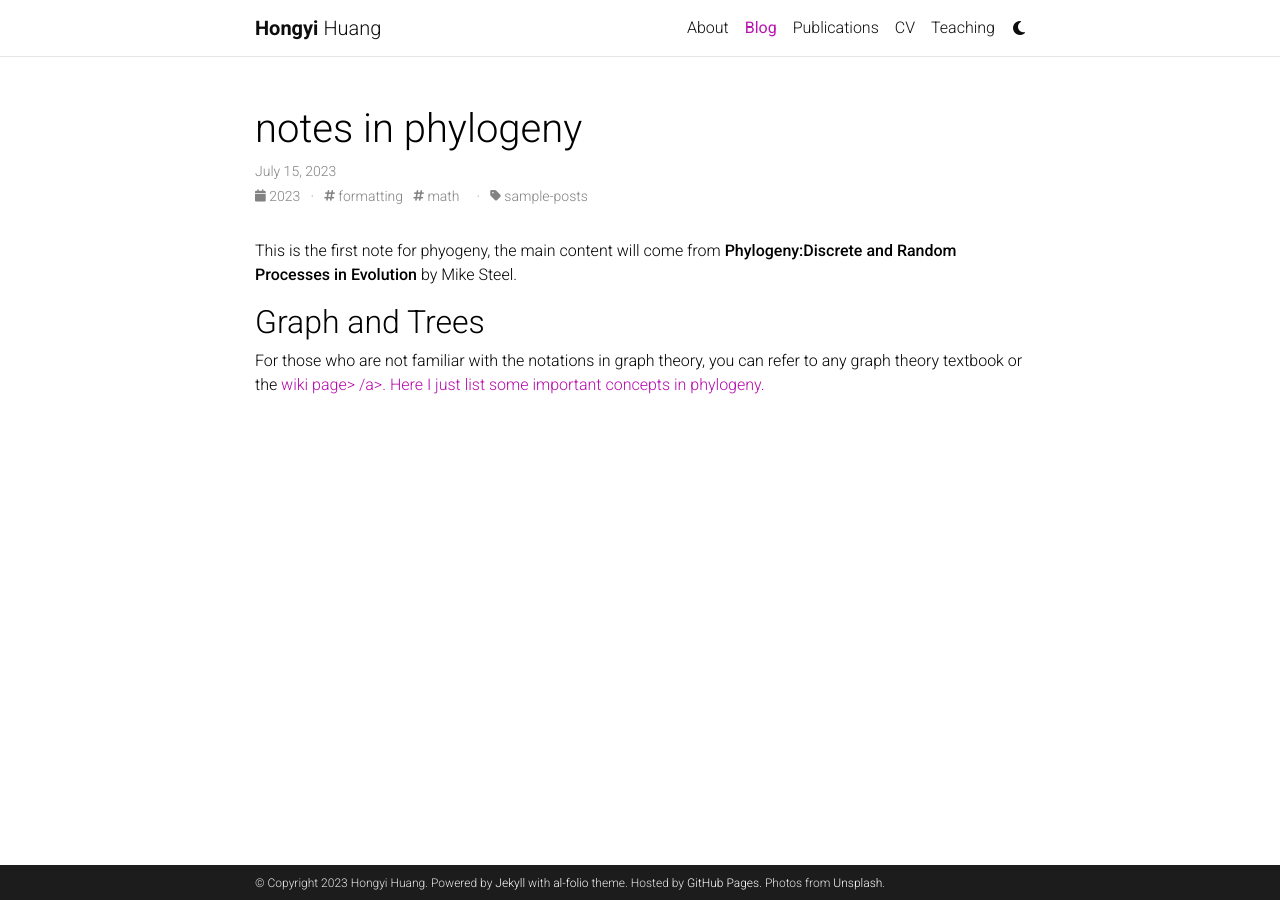
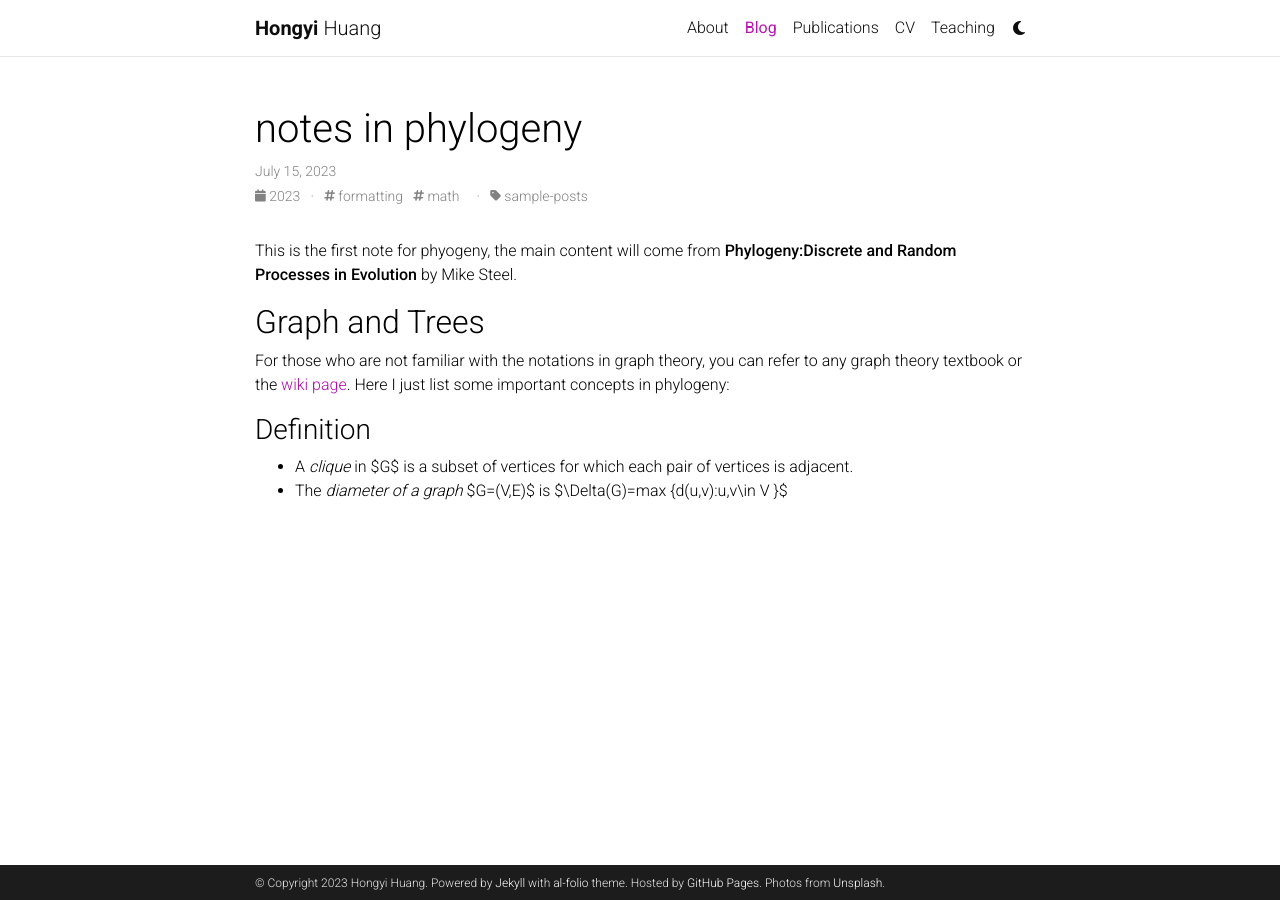
Before and after one commit to hongyi98/hongyi98.github.io, a Jekyll site: the page built from _posts/2023-07-15-notes-in-phylogeny.md, in a window 1280 px wide. Built offline with Jekyll 4.4.1, drawn with Linux system fonts in a browser that asks for light colours; comment, search, counter and statistics services are not loaded; a style sheet for code colours, icons or effects is not loaded.

Commit message:
Update 2023-07-15-notes-in-phylogeny.md

```diff
--- a/_posts/2023-07-15-notes-in-phylogeny.md
+++ b/_posts/2023-07-15-notes-in-phylogeny.md
@@ -10,4 +10,9 @@ related_posts: false
 This is the first note for phyogeny, the main content will come from **Phylogeny:Discrete and Random Processes in Evolution** by Mike Steel.
 
 ## Graph and Trees
-For those who are not familiar with the notations in graph theory, you can refer to any graph theory textbook or the <a href="https://en.wikipedia.org/wiki/Graph_theory">wiki page> /a>. Here I just list some important concepts in phylogeny.
+For those who are not familiar with the notations in graph theory, you can refer to any graph theory textbook or the <a href="https://en.wikipedia.org/wiki/Graph_theory">wiki page</a>. Here I just list some important concepts in phylogeny:
+
+
+### Definition
++ A *clique* in $G$ is a subset of vertices for which each pair of vertices is adjacent.
++ The *diameter of a graph* $G=(V,E)$ is $\Delta(G)=max \{d(u,v):u,v\in V \}$
```
